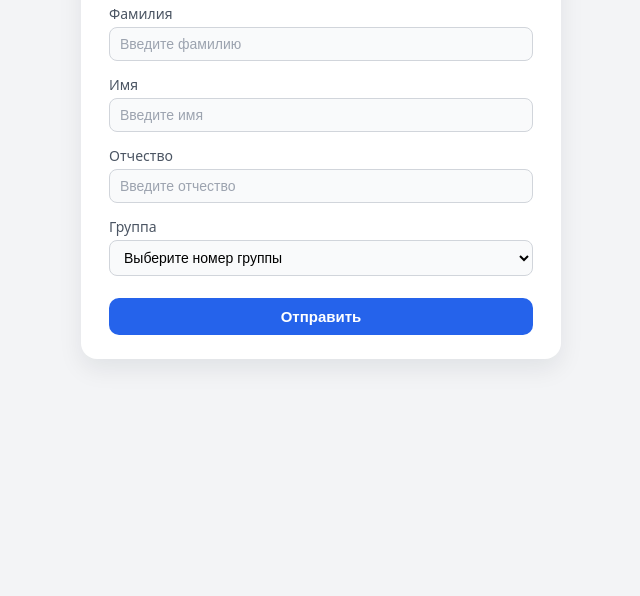
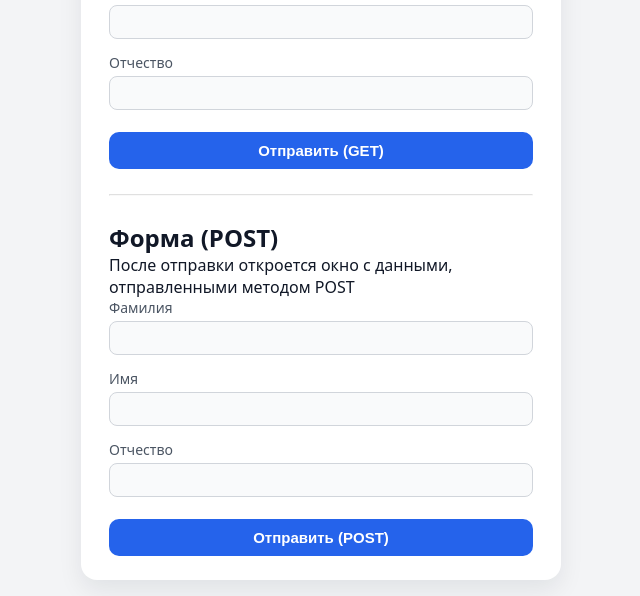
Before and after one commit to GalaxyTarnaeva/My_form, a plain HTML site: page index.html in a window 1280 px wide. Shown: the part 256-852 px from the top of the page, without its empty margins (319-959 px from the left). Before the commit the page ends 800 px from the top, so only its background shows below. Drawn offline with Linux system fonts and the light colour scheme.

Commit message:
index.html

```diff
--- a/index.html
+++ b/index.html
@@ -2,79 +2,61 @@
 <html lang="ru">
 <head>
     <meta charset="UTF-8">
-    <title>Форма обратной связи</title>
+    <title>GET и POST — Демонстрация</title>
     <link rel="stylesheet" href="style.css">
 </head>
 <body>
 <div class="page">
     <main class="card">
-        <h1 class="title">Форма обратной связи</h1>
 
-        <!-- ВАЖНО: здесь method="post" -->
-        <!-- action укажем на простой echo-сервис, чтобы было видно отправленные данные -->
-        <form
-            class="form"
-            method="post"
-            action="https://httpbin.org/post"
-            target="_blank"
-        >
+        <h1 class="title">Демонстрация методов GET и POST</h1>
+
+        <h2 class="subtitle">Форма (GET)</h2>
+        <p class="desc">После отправки данные появятся прямо в адресной строке (URL)</p>
+
+        <form class="form" method="get" action="">
             <div class="form-row">
-                <label for="lastName" class="form-label">Фамилия</label>
-                <input
-                    type="text"
-                    id="lastName"
-                    name="lastName"
-                    class="form-input"
-                    placeholder="Введите фамилию"
-                    required
-                >
+                <label class="form-label">Фамилия</label>
+                <input class="form-input" type="text" name="lastName" required>
             </div>
 
             <div class="form-row">
-                <label for="firstName" class="form-label">Имя</label>
-                <input
-                    type="text"
-                    id="firstName"
-                    name="firstName"
-                    class="form-input"
-                    placeholder="Введите имя"
-                    required
-                >
+                <label class="form-label">Имя</label>
+                <input class="form-input" type="text" name="firstName" required>
             </div>
 
             <div class="form-row">
-                <label for="middleName" class="form-label">Отчество</label>
-                <input
-                    type="text"
-                    id="middleName"
-                    name="middleName"
-                    class="form-input"
-                    placeholder="Введите отчество"
-                    required
-                >
+                <label class="form-label">Отчество</label>
+                <input class="form-input" type="text" name="middleName" required>
+            </div>
+
+            <button type="submit" class="btn">Отправить (GET)</button>
+        </form>
+
+        <hr style="margin: 25px 0; opacity: 0.3;">
+
+        <h2 class="subtitle">Форма (POST)</h2>
+        <p class="desc">После отправки откроется окно с данными, отправленными методом POST</p>
+
+        <form class="form" method="post" action="https://httpbin.org/post" target="_blank">
+            <div class="form-row">
+                <label class="form-label">Фамилия</label>
+                <input class="form-input" type="text" name="lastName" required>
             </div>
 
             <div class="form-row">
-                <label for="group" class="form-label">Группа</label>
-                <select
-                    id="group"
-                    name="group"
-                    class="form-input"
-                    required
-                >
-                    <option value="" disabled selected>Выберите номер группы</option>
-                    <option value="4-МД-4">4-МД-4</option>
-                    <option value="4-МД-5">4-МД-5</option>
-                    <option value="4-МД-8">4-МД-8</option>
-                    <option value="4-МД-15">4-МД-15</option>
-                    <option value="4-МД-17">4-МД-17</option>
-                    <option value="4-МД-20">4-МД-20</option>
-                    <option value="4-МД-21">4-МД-21</option>
-                </select>
+                <label class="form-label">Имя</label>
+                <input class="form-input" type="text" name="firstName" required>
             </div>
 
-            <button type="submit" class="btn">Отправить</button>
+            <div class="form-row">
+                <label class="form-label">Отчество</label>
+                <input class="form-input" type="text" name="middleName" required>
+            </div>
+
+            <button type="submit" class="btn">Отправить (POST)</button>
         </form>
+
     </main>
 </div>
 </body>
```
